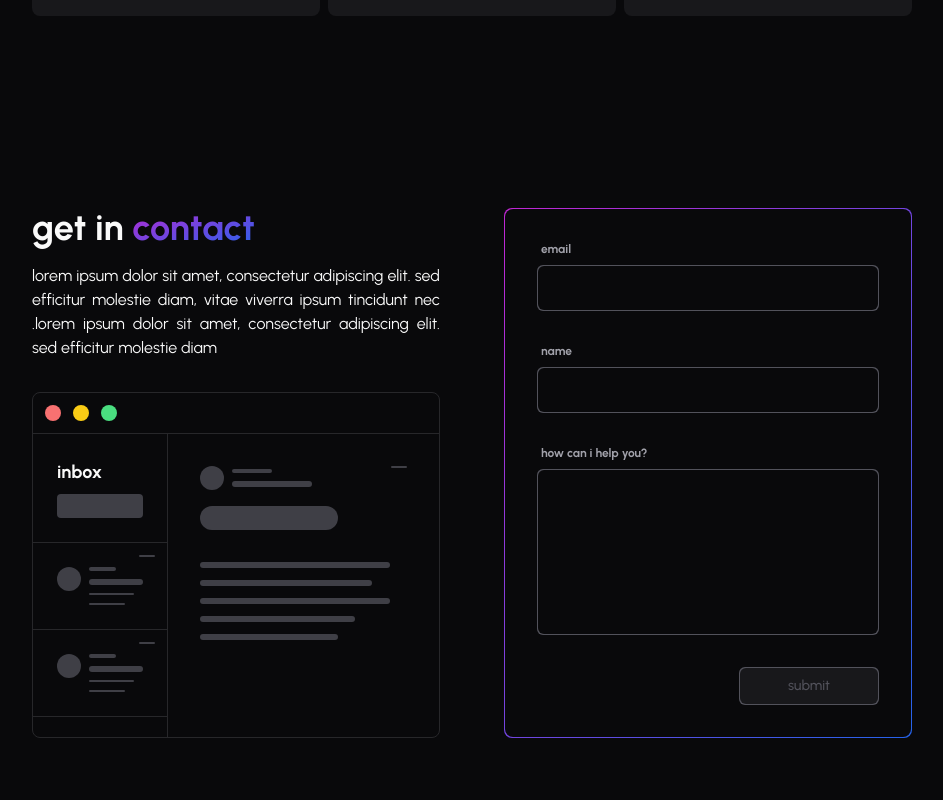
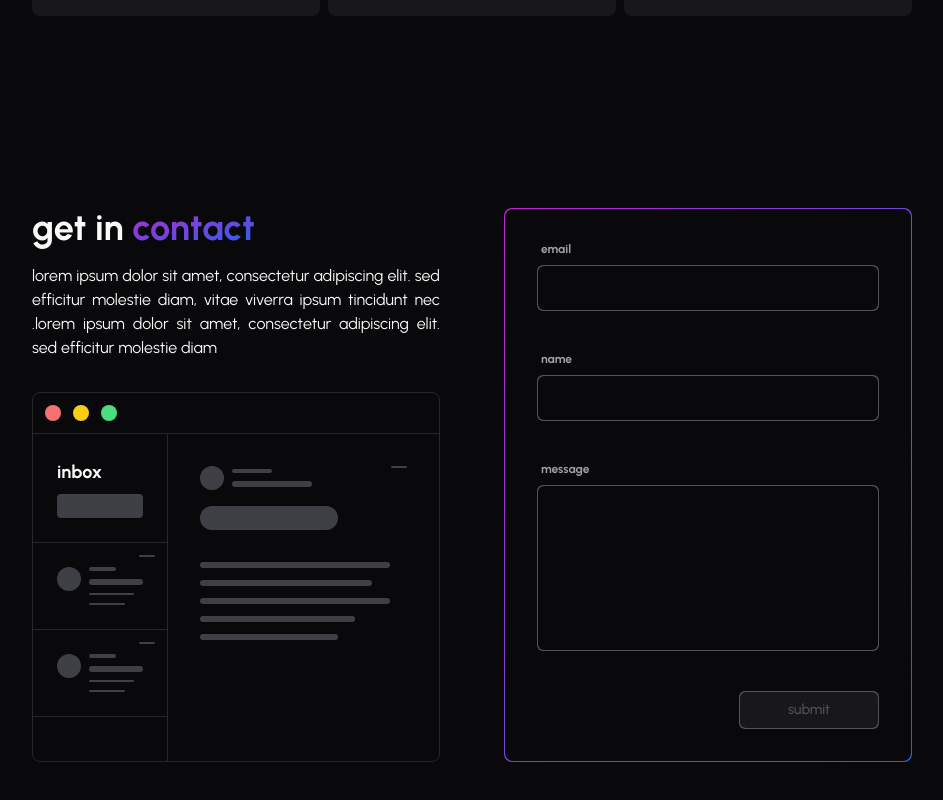
Before and after one commit to knahsirV/Portfolio, a Next.js app: page / in a window 1280 px wide. Shown: the part 1784-2584 px from the top of the page, without its empty margins (168-1111 px from the left). Before the commit the page ends 2562 px from the top, so only its background shows below. Built offline with nearby package versions, Linux system fonts and the light colour scheme; what prettier-plugin-tailwindcss would draw is missing.

Commit message:
contact form validation complete

```diff
--- a/app/components/ContactForm.tsx
+++ b/app/components/ContactForm.tsx
@@ -1,51 +1,119 @@
+"use client";
+import { useEffect, useState } from "react";
+import { useForm, SubmitHandler, FieldError } from "react-hook-form";
+
+interface IFormInput {
+  email: string;
+  name: string;
+  message: string;
+}
+
+const InputWrapper = ({
+  children,
+  label,
+  error,
+  errorMessage,
+}: {
+  children: React.ReactNode;
+  label: string;
+  error: FieldError | undefined;
+  errorMessage: string | undefined;
+}) => {
+  return (
+    <>
+      <label htmlFor={label} className='mb-2 ml-1 block text-xs font-bold text-zinc-400'>
+        {label}
+      </label>
+      <div
+        className={`mb-2 rounded-md ${
+          error
+            ? "bg-red-400"
+            : "bg-zinc-600 from-fuchsia-600 to-blue-600 transition-all focus-within:bg-gradient-to-br hover:bg-gradient-to-br"
+        }  p-[1px]`}
+      >
+        {children}
+      </div>
+      <span
+        className={`mb-4 ml-1 block text-xs font-bold  md:mb-4 ${
+          error ? "text-red-400" : "cursor-default select-none text-transparent"
+        }`}
+      >
+        {error ? errorMessage : "all good"}
+      </span>
+    </>
+  );
+};
+
 const ContactForm = () => {
+  const {
+    register,
+    handleSubmit,
+    formState: { errors, isDirty, isValid },
+  } = useForm<IFormInput>({ mode: "onBlur" });
+  const onSubmit: SubmitHandler<IFormInput> = (data) => {
+    console.log(data);
+  };
+
+  const registerOptions = {
+    email: {
+      required: "please enter an email",
+      pattern: {
+        value: /^[a-zA-Z0-9.!#$%&’*+/=?^_`{|}~-]+@[a-zA-Z0-9-]+(?:\.[a-zA-Z0-9-]+)*$/,
+        message: "please enter a valid email",
+      },
+    },
+    name: { required: "please provide me with your name" },
+    message: { required: "i'd prefer if you didn't send an empty message" },
+  };
+
   return (
-    <form className='h-max rounded-lg bg-gradient-to-br from-fuchsia-600 to-blue-600 p-[1px] align-bottom text-sm md:w-1/2'>
+    <form
+      onSubmit={handleSubmit(onSubmit)}
+      className='h-max rounded-lg bg-gradient-to-br from-fuchsia-600 to-blue-600 p-[1px] align-bottom text-sm md:w-1/2'
+    >
       <div className='rounded-lg bg-zinc-950 p-4 md:p-8'>
-        <label htmlFor='email' className='mb-2 ml-1 block text-xs font-bold text-zinc-400'>
-          email
-        </label>
-        <div className='mb-4 rounded-md bg-zinc-600 from-fuchsia-600 to-blue-600 p-[1px] transition-all focus-within:bg-gradient-to-br hover:bg-gradient-to-br md:mb-8'>
+        <InputWrapper label='email' error={errors?.email} errorMessage={errors?.email?.message}>
           <input
             id='email'
-            name='email'
             type='email'
+            {...register("email", registerOptions.email)}
             className='block w-full rounded-md bg-zinc-950 p-3 text-zinc-50 outline-none placeholder:text-zinc-600'
           />
-        </div>
-        <label htmlFor='name' className='mb-2 ml-1 block text-xs font-bold text-zinc-400'>
-          name
-        </label>
-        <div className='mb-4 rounded-md bg-zinc-600 from-fuchsia-600 to-blue-600 p-[1px] transition-colors focus-within:bg-gradient-to-br hover:bg-gradient-to-br md:mb-8'>
+        </InputWrapper>
+        <InputWrapper label='name' error={errors?.name} errorMessage={errors?.name?.message}>
           <input
             id='name'
-            name='name'
             type='text'
+            {...register("name", registerOptions.name)}
             className='block w-full rounded-md bg-zinc-950 p-3 text-zinc-50 outline-none placeholder:text-zinc-600'
           />
-        </div>
-        <label htmlFor='message' className='mb-2 ml-1 block text-xs font-bold text-zinc-400'>
-          how can i help you?
-        </label>
-        <div className='mb-4 rounded-md bg-zinc-600 from-fuchsia-600 to-blue-600 p-[1px] transition-all focus-within:bg-gradient-to-br hover:bg-gradient-to-br md:mb-8'>
+        </InputWrapper>
+        <InputWrapper
+          label='message'
+          error={errors?.message}
+          errorMessage={errors?.message?.message}
+        >
           <textarea
-            name='message'
             id='message'
             rows={7}
+            {...register("message", registerOptions.message)}
             className='mb-0 w-full resize-none rounded-md border-none bg-zinc-950 p-3 align-bottom text-zinc-50 outline-none placeholder:text-zinc-600'
           ></textarea>
-        </div>
-        <div className='group mx-auto ml-auto w-min rounded-md bg-zinc-600 from-fuchsia-600 to-blue-600 p-[1px] hover:bg-gradient-to-br md:mr-0 '>
+        </InputWrapper>
         <button
+          id='submit'
           type='submit'
-            disabled
-            className='cursor-not-allowed rounded-md px-12 py-2 disabled:bg-zinc-900'
+          disabled={!isDirty || !isValid}
+          className='group mx-auto ml-auto block w-min md:mr-0'
         >
-            <span className='font-medium text-zinc-600 group-hover:bg-gradient-to-br group-hover:from-fuchsia-600 group-hover:to-blue-600 group-hover:bg-clip-text group-hover:text-transparent'>
+          <div className='rounded-md bg-transparent from-fuchsia-600 to-blue-600 p-[1px] group-disabled:bg-zinc-600 group-disabled:hover:bg-gradient-to-br'>
+            <div className='rounded-md px-12 py-2 text-zinc-600 group-hover:text-transparent group-enabled:bg-indigo-600  group-enabled:text-zinc-50 group-disabled:cursor-not-allowed group-disabled:bg-zinc-900'>
+              <span className='font-medium  group-hover:bg-gradient-to-br group-hover:from-fuchsia-600 group-hover:to-blue-600 group-hover:bg-clip-text  '>
                 submit
               </span>
+            </div>
+          </div>
         </button>
-        </div>
       </div>
     </form>
   );
```
Lines whose indentation alone changed are shown as unchanged.
